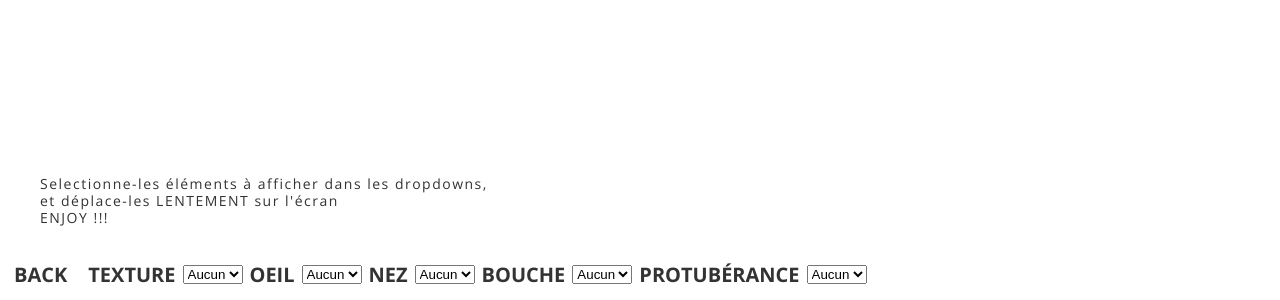
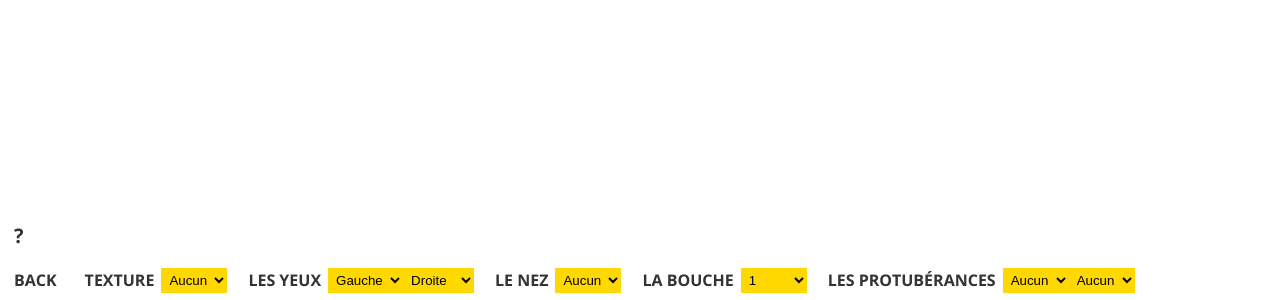
Before and after one commit to haniju/hanijufr, a plain HTML site: page adf-story/transf.html in a window 1280 px wide. Shown: the part 500-800 px from the top of the page. Drawn offline with nearby package versions, Linux system fonts and the light colour scheme.

Commit message:
avec aide

```diff
--- a/adf-story/js/dragging.js
+++ b/adf-story/js/dragging.js
@@ -15,6 +15,23 @@ this.prevY = e.clientY;
 document.getElementById("dragOeuil").onmouseup = function() {
 this.mouseDown = false;
 }
+document.getElementById("dragOeuil2").onmousedown = function(e) {
+this.prevX = e.clientX;
+this.prevY = e.clientY;
+this.mouseDown = true;
+}
+document.getElementById("dragOeuil2").onmousemove = function(e) {
+if(this.mouseDown) {
+this.style.left = (Number(this.style.left.substring(0, this.style.left.length-2)) + (e.clientX - this.prevX)) + "px";
+this.style.top = (Number(this.style.top.substring(0, this.style.top.length-2)) + (e.clientY - this.prevY)) + "px";
+}
+this.prevX = e.clientX;
+this.prevY = e.clientY;
+}
+document.getElementById("dragOeuil2").onmouseup = function() {
+this.mouseDown = false;
+}
+
 document.getElementById("dragNez").onmousedown = function(e) {
 this.prevX = e.clientX;
 this.prevY = e.clientY;
@@ -63,3 +80,19 @@ this.prevY = e.clientY;
 document.getElementById("dragProt").onmouseup = function() {
 this.mouseDown = false;
 }
+document.getElementById("dragProt2").onmousedown = function(e) {
+this.prevX = e.clientX;
+this.prevY = e.clientY;
+this.mouseDown = true;
+}
+document.getElementById("dragProt2").onmousemove = function(e) {
+if(this.mouseDown) {
+this.style.left = (Number(this.style.left.substring(0, this.style.left.length-2)) + (e.clientX - this.prevX)) + "px";
+this.style.top = (Number(this.style.top.substring(0, this.style.top.length-2)) + (e.clientY - this.prevY)) + "px";
+}
+this.prevX = e.clientX;
+this.prevY = e.clientY;
+}
+document.getElementById("dragProt2").onmouseup = function() {
+this.mouseDown = false;
+}
--- a/adf-story/js/select.js
+++ b/adf-story/js/select.js
@@ -20,9 +20,19 @@ document.getElementById("dropTex").onchange = setTex;
   function showDivO() {
     document.getElementById("dragOeuil").style.visibility = "visible";
   };
-//document.getElementById("dropOeuil").onchange = showDivO;
 document.getElementById("dropOeuil").onchange = setOeuil;
 
+function setOeuil2() {
+    var img = document.getElementById("oeuil2");
+    img.src = this.value;
+    return false;
+};
+function showDivO2() {
+  document.getElementById("dragOeuil2").style.visibility = "visible";
+};
+document.getElementById("dropOeuil2").onchange = setOeuil2;
+
+//
 
 function setNez() {
     var img = document.getElementById("nez");
@@ -54,3 +64,13 @@ function showDivP() {
   document.getElementById("dragProt").style.visibility = "visible";
 }
 document.getElementById("dropProt").onchange = setProt;
+
+function setProt2() {
+    var img = document.getElementById("prot2");
+    img.src = this.value;
+    return false;
+}
+function showDivP2() {
+  document.getElementById("dragProt2").style.visibility = "visible";
+}
+document.getElementById("dropProt2").onchange = setProt2;
--- a/adf-story/style.css
+++ b/adf-story/style.css
@@ -19,6 +19,12 @@ body {
     max-width: 100%;
     margin: auto;
   }
+select {
+  border-radius: 0px;
+  background-color: rgb(255, 216, 0);
+  border: 0px;
+  padding: 4px;
+}
 h2 {
     font-family: 'Open Sans', sans-serif;
     font-size: 20px;
@@ -28,9 +34,33 @@ h2 {
     margin: 7px;
     text-transform: uppercase;
 }
+.chimere h2 {
+  font-size: 16px;
+}
+h2#nom {
+  position: absolute;
+  text-align: right;
+  right: 30px;
+  top: 50vh;
+}
+.aide {
+  position: absolute;
+  bottom: 39px;
+  left: 0px;
+  width: 30px;;
+  padding: 7px;
+  display: flex;
+  z-index: 100;
+}
+.aide p.instructions {
+  visibility: hidden;
+}
+.aide:hover p.instructions {
+  visibility: visible;
+}
 p {
   font-family: 'Open Sans', sans-serif;
-  font-size: 14px;
+  font-size: 12px;
   line-height:17px;
   letter-spacing: 1.5px;
   color: var(--grey1);
@@ -40,8 +70,15 @@ p {
 p.instructions {
   position: absolute;
   left: 30px;
-  bottom: 50px;
-  background-color: white;
+  bottom: 57px;
+  width: 320px;
+  background-color: rgba(255, 216, 0, 0.85);
+  z-index: 100;
+  font-weight: 700;
+  padding: 17px;
+}
+a {
+  cursor: pointer;
 }
 a:link {
   color: unset;
@@ -69,7 +106,13 @@ img {
 img.chim {
   pointer-events: none;
 }
-
+img.mirror {
+  transform: scaleX(-1);
+       -moz-transform: scaleX(-1);
+        -ms-transform: scaleX(-1);
+         -o-transform: scaleX(-1);
+            transform: scaleX(-1);
+}
 iframe {
   height: 100%;
   width: 100%;
@@ -101,11 +144,7 @@ iframe {
   margin-top: 20px;
 }
 .content {
-  box-sizing: border-box;/*
-  display: flex;
-  flex-direction: row;
-  flex-wrap: nowrap;
-  align-items: center;*/
+  box-sizing: border-box;
   height: 100%;
   margin: auto;
   padding-bottom: 50px;
@@ -179,7 +218,6 @@ iframe {
   flex-wrap: wrap;
   position: relative;
   width: 100%;
-  height: 51px;
   bottom: 0px;
   z-index: 100;
   position: fixed;
@@ -203,18 +241,23 @@ iframe {
 .footer-2 h2 {
   font-size: 15px;
 }
-.footer-button, .buttin, .buttact {
-  cursor: pointer;
+.footer-button, .buttin, .buttact, .footer-div {
   background-color: unset;
   border: none;
   max-width: 100%;
   padding: 7px;
+  display: flex;
+  align-items: center;
+  height: 25px;
 }
-.footer-button:hover {
+.footer-button:hover, .aide:hover {
   background-color: var(--highlight1);
   color: var(--white);
 }
-
+.chimere .footer-button:hover {
+  background-color: none;
+  color: inherit;
+}
 /*.buttact {
     background-color: var(--highlight1);
     color: var(--white);
--- a/adf-story/transf.html
+++ b/adf-story/transf.html
@@ -9,13 +9,22 @@
 
   <div class="content fixed">
 
-
+    <div class="aide">
+      <h2>?</h2>
+      <p class="instructions">\o/ Bienvenue sur la Chimère \o/<br>
+        1 - Selectionne-les éléments que tu veux afficher depuis les dropdowns, <br>
+        2 - Et déplace-les LENTEMENT sur l'écran <br>
+        3 - ENJOY !!!</p>
+    </div>
     <div class="canvas" id="texture" style="width:100%; height:100%;">
       <img id="tex" src="images/chimere/foo.png">
     </div>
 
     <div class="canvas draggable" id="dragOeuil">
       <img class="chim" style="height:26vh" id="oeuil" src="images/chimere/foo.png">
+    </div>
+    <div class="canvas draggable" id="dragOeuil2">
+      <img class="chim mirror" style="height:26vh" id="oeuil2" src="images/chimere/foo.png">
     </div>
 
     <div class="canvas draggable" id="dragNez">
@@ -29,56 +38,84 @@
     <div class="canvas draggable" id="dragProt">
       <img class="chim" style="height:39vh" id="prot" src="images/chimere/foo.png">
     </div>
-
-      <p class="instructions">Selectionne-les éléments à afficher dans les dropdowns, <br>et déplace-les LENTEMENT sur l'écran <br> ENJOY !!!</p>
+    <div class="canvas draggable" id="dragProt2">
+      <img class="chim mirror" style="height:39vh" id="prot2" src="images/chimere/foo.png">
+    </div>
   </div>
 </div>
 
 
-<div class="footer-1">
+<div class="footer-1 chimere">
   <div class="footer-button">
     <a href="chimere.html"><h2>BACK</h2></a>
   </div>
 
+  <div class="footer-div">
     <h2>Texture</h2>
     <select id="dropTex" onclick="javascript: showDivT(this); ">
-      <option value="images/chimere/foo.png">Aucun</option>
-      <option value="images/chimere/tex1.gif">1</option>
-      <option value="images/chimere/tex2.png">2</option>
+      <option value="images/chimere/foo.png"><p>Aucun</p></option>
+      <option value="images/chimere/tex1.gif"><p>1</p></option>
+      <option value="images/chimere/tex2.png"><p>2</p></option>
     </select>
+  </div>
 
-    <h2>Oeil</h2>
+  <div class="footer-div">
+    <h2>Les Yeux</h2>
+    <select id="dropOeuil2" onclick="javascript: showDivO2(this); ">
+      <option value="images/chimere/foo.png" disabled selected><p>Gauche</p></option>
+      <option value="images/chimere/oeuil1.gif"><p>Oeuil 1</p></option>
+      <option value="images/chimere/oeuil2.gif"><p>Oeuil 2</p></option>
+      <option value="images/chimere/oeuil3.gif"><p>Oeuil 3</p></option>
+      <option value="images/chimere/oeuil4.gif"><p>Oeuil 4</p></option>
+      <option value="images/chimere/foo.png"><p>Rien</p></option>
+    </select>
     <select id="dropOeuil" onclick="javascript: showDivO(this); ">
-      <option value="images/chimere/foo.png">Aucun</option>
-      <option value="images/chimere/oeuil1.gif">1</option>
-      <option value="images/chimere/oeuil2.gif">2</option>
-      <option value="images/chimere/oeuil3.gif">3</option>
-      <option value="images/chimere/oeuil4.gif">4</option>
+      <option value="images/chimere/foo.png" disabled selected><p>Droite</p></option>
+      <option value="images/chimere/oeuil1.gif"><p>Oeuil 1</p></option>
+      <option value="images/chimere/oeuil2.gif"><p>Oeuil 2</p></option>
+      <option value="images/chimere/oeuil3.gif"><p>Oeuil 3</p></option>
+      <option value="images/chimere/oeuil4.gif"><p>Oeuil 4</p></option>
+      <option value="images/chimere/foo.png"><p>Rien</p></option>
     </select>
+  </div>
 
-    <h2>Nez</h2>
+  <div class="footer-div">
+    <h2>Le Nez</h2>
     <select id="dropNez" onclick="javascript: showDivN(this); ">
-      <option value="images/chimere/foo.png">Aucun</option>
-      <option value="images/chimere/nez1.gif">1</option>
-      <option value="images/chimere/nez2.gif">2</option>
+      <option value="images/chimere/foo.png"><p>Aucun</p></option>
+      <option value="images/chimere/nez1.gif"><p>1</p></option>
+      <option value="images/chimere/nez2.gif"><p>2</p></option>
     </select>
+  </div>
 
-    <h2>Bouche</h2>
+  <div class="footer-div">
+    <h2>La Bouche</h2>
     <select id="dropBou" onclick="javascript: showDivB(this); ">
-      <option value="images/chimere/foo.png">Aucun</option>
-      <option value="images/chimere/bou1.gif">1</option>
-      <option value="images/chimere/bou2.gif">2</option>
+      <option value="images/chimere/bou1.gif"><p>1</p></option>
+      <option value="images/chimere/bou2.gif"><p>2</p></option>
+      <option value="images/chimere/foo.png"><p>Aucun</p></option>
     </select>
+  </div>
 
-    <h2>Protubérance</h2>
+  <div class="footer-div">
+    <h2>Les Protubérances</h2>
     <select id="dropProt" onclick="javascript: showDivP(this); ">
-      <option value="images/chimere/foo.png">Aucun</option>
-      <option value="images/chimere/prot1.gif">1</option>
-      <option value="images/chimere/prot2.gif">2</option>
-      <option value="images/chimere/prot3.gif">3</option>
-      <option value="images/chimere/prot4.gif">4</option>
-      <option value="images/chimere/prot5.gif">5</option>
+      <option value="images/chimere/foo.png"><p>Aucun</p></option>
+      <option value="images/chimere/prot1.gif"><p>1</p></option>
+      <option value="images/chimere/prot2.gif"><p>2</p></option>
+      <option value="images/chimere/prot3.gif"><p>3</p></option>
+      <option value="images/chimere/prot4.gif"><p>4</p></option>
+      <option value="images/chimere/prot5.gif"><p>5</p></option>
     </select>
+    <select id="dropProt2" onclick="javascript: showDivP2(this); ">
+      <option value="images/chimere/foo.png"><p>Aucun</p></option>
+      <option value="images/chimere/prot1.gif"><p>1</p></option>
+      <option value="images/chimere/prot2.gif"><p>2</p></option>
+      <option value="images/chimere/prot3.gif"><p>3</p></option>
+      <option value="images/chimere/prot4.gif"><p>4</p></option>
+      <option value="images/chimere/prot5.gif"><p>5</p></option>
+    </select>
+  </div>
 
 </div>
 <script src="js/dragging.js"></script>
```
Lines whose indentation alone changed are shown as unchanged.
